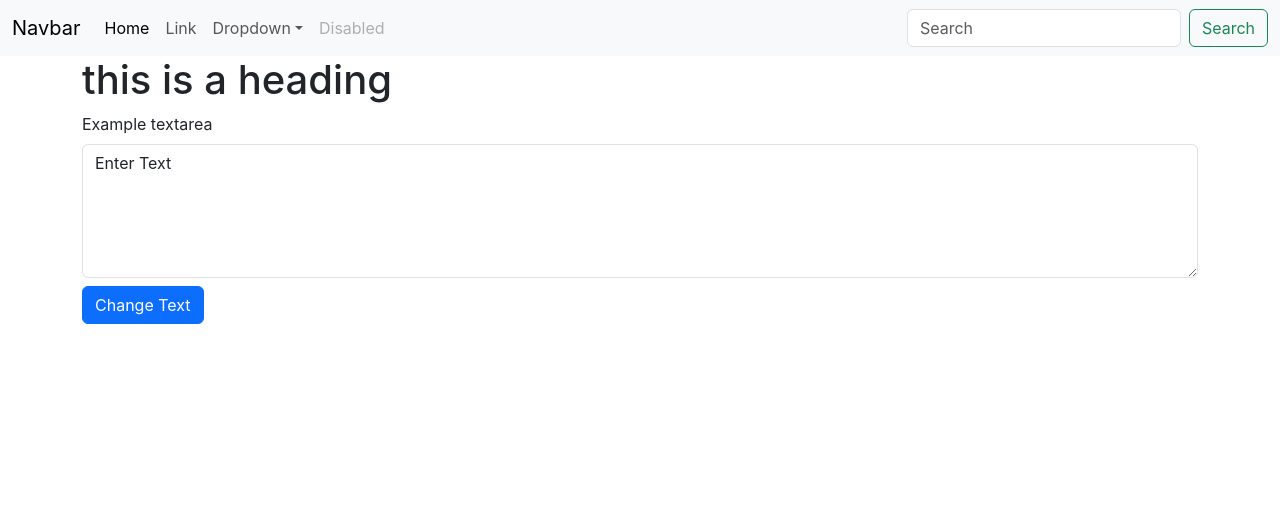
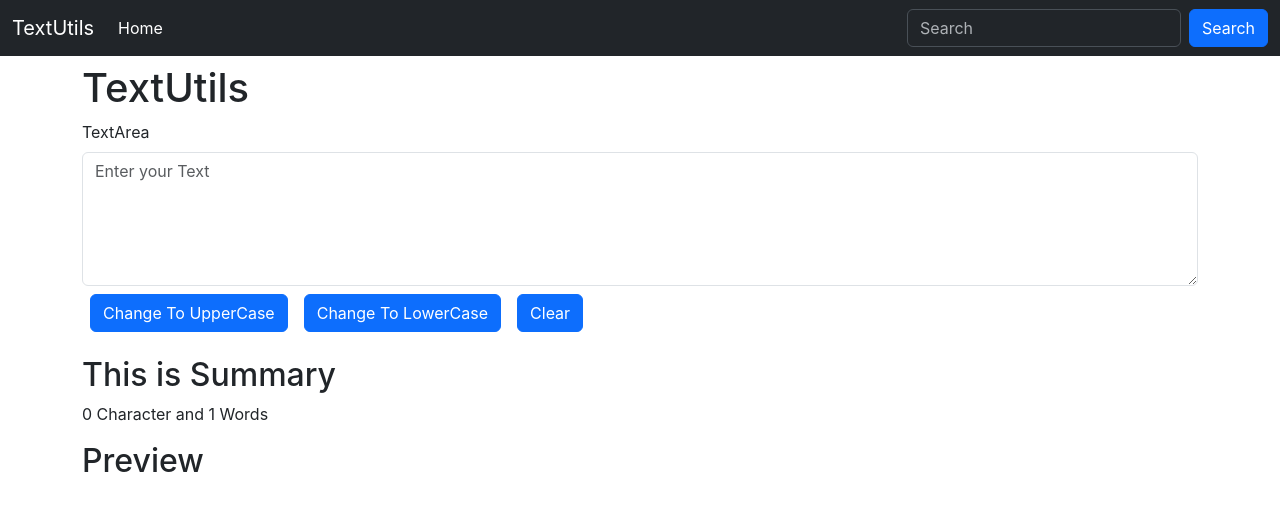
Before and after one commit to MayankMukul/react-test, a React (Create React App) app in the folder test-react/: page / in a window 1280 px wide. Shown: the top 510 px of the page. Built offline with nearby package versions, Linux system fonts and the light colour scheme.

Commit message:
added more features

```diff
--- a/test-react/src/App.js
+++ b/test-react/src/App.js
@@ -8,7 +8,7 @@ function App() {
     <>
       <Navbar></Navbar>
       <div className="container">
-        <TextForm heading="this is a heading"></TextForm>
+        <TextForm heading="TextUtils"></TextForm>
       </div>
     </>
   );
--- a/test-react/src/Components/Navbar.js
+++ b/test-react/src/Components/Navbar.js
@@ -4,10 +4,10 @@ import React from 'react'
 
 export default function Navbar() {
   return (
-    <nav className="navbar navbar-expand-lg bg-body-tertiary ">
+    <nav className="navbar navbar-expand-lg bg-dark" data-bs-theme="dark">
   <div className="container-fluid">
     <a className="navbar-brand" href="#">
-      Navbar
+      TextUtils
     </a>
     <button
       className="navbar-toggler"
@@ -27,47 +27,6 @@ export default function Navbar() {
             Home
           </a>
         </li>
-        <li className="nav-item">
-          <a className="nav-link" href="#">
-            Link
-          </a>
-        </li>
-        <li className="nav-item dropdown">
-          <a
-            className="nav-link dropdown-toggle"
-            href="#"
-            role="button"
-            data-bs-toggle="dropdown"
-            aria-expanded="false"
-          >
-            Dropdown
-          </a>
-          <ul className="dropdown-menu">
-            <li>
-              <a className="dropdown-item" href="#">
-                Action
-              </a>
-            </li>
-            <li>
-              <a className="dropdown-item" href="#">
-                Another action
-              </a>
-            </li>
-            <li>
-              <hr className="dropdown-divider" />
-            </li>
-            <li>
-              <a className="dropdown-item" href="#">
-                Something else here
-              </a>
-            </li>
-          </ul>
-        </li>
-        <li className="nav-item">
-          <a className="nav-link disabled" aria-disabled="true">
-            Disabled
-          </a>
-        </li>
       </ul>
       <form className="d-flex" role="search">
         <input
@@ -76,7 +35,7 @@ export default function Navbar() {
           placeholder="Search"
           aria-label="Search"
         />
-        <button className="btn btn-outline-success" type="submit">
+        <button className="btn btn-primary" type="submit">
           Search
         </button>
       </form>
--- a/test-react/src/Components/TextForm.js
+++ b/test-react/src/Components/TextForm.js
@@ -1,7 +1,7 @@
 import React, { useState } from 'react'
 
 export default function TextForm(props) {
-    const [text, setText] = useState("Enter Text");
+    const [text, setText] = useState("");
 
     const handleUpCase = ()=>{
         console.log("clicked");
@@ -9,18 +9,29 @@ export default function TextForm(props) {
         setText(newtext);
     }
 
+    const handleLoCase = ()=>{
+        console.log("clicked");
+        let newtext = text.toLowerCase();
+        setText(newtext);
+    }
+
+    const handleReset = ()=>{
+        console.log("clicked");
+        let newtext = "";
+        setText(newtext);
+    }
+
     const handleChange = (event)=>{
         console.log("changed");
         setText(event.target.value);
-
     }
   return (
     <>
       <div className="form">
-        <h1>{props.heading}</h1>
+        <h1 className='my-2'>{props.heading}</h1>
         <div className="mb-3">
           <label htmlFor="exampleFormControlTextarea1" className="form-label">
-            Example textarea
+            TextArea
           </label>
           <textarea
             className="form-control"
@@ -28,9 +39,19 @@ export default function TextForm(props) {
             rows={5}
             value={text}
             onChange={handleChange}
+            placeholder='Enter your Text'
           />
-          <div className="btn btn-primary my-2" onClick={handleUpCase}>Change Text</div>
+          <div className="btn btn-primary my-2 mx-2" onClick={handleUpCase}>Change To UpperCase</div>
+          <div className="btn btn-primary my-2 mx-2" onClick={handleLoCase}>Change To LowerCase</div>
+          <div className="btn btn-primary my-2 mx-2" onClick={handleReset}>Clear</div>
         </div>
+      </div>
+      <div className="summary">
+        <h2>This is Summary</h2>
+        <p>{text.length} Character and {text.split(" ").length} Words</p>
+
+        <h2>Preview</h2>
+        <p>{text}</p>
       </div>
     </>
   );
```
